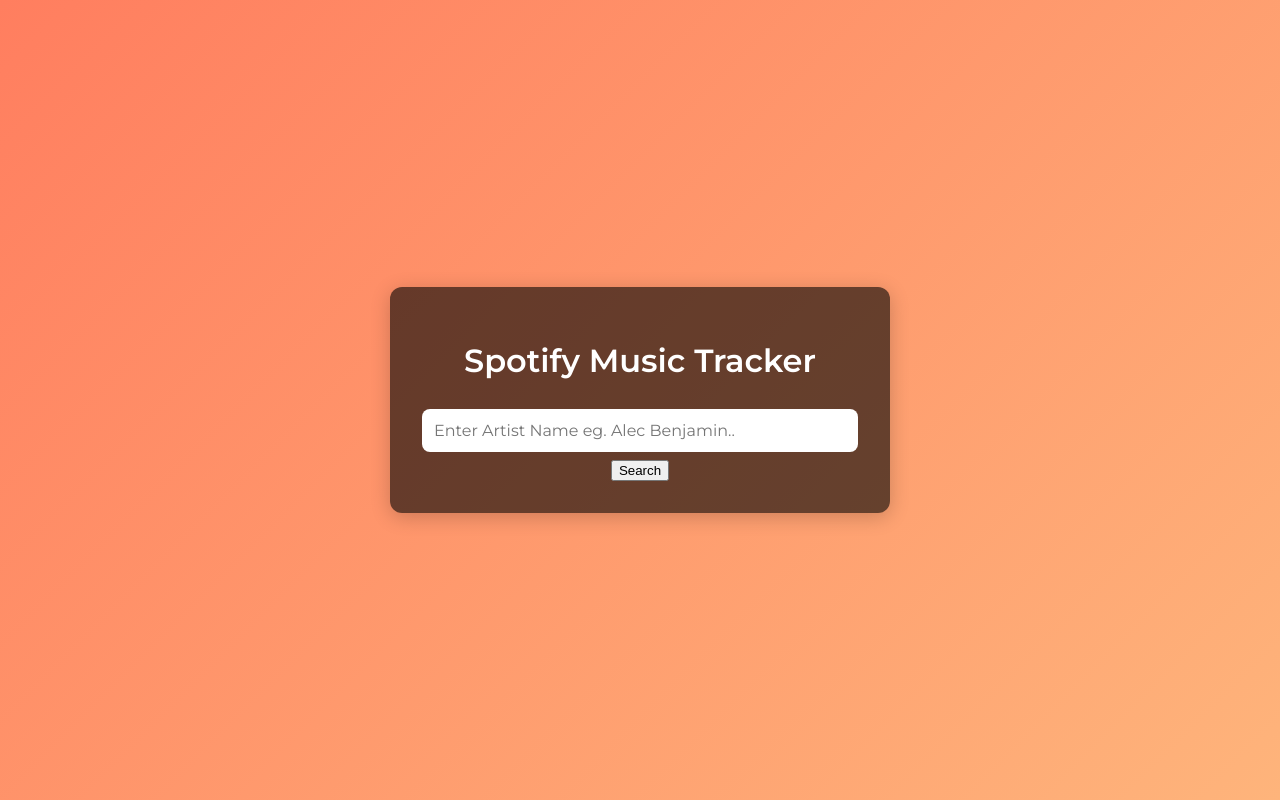
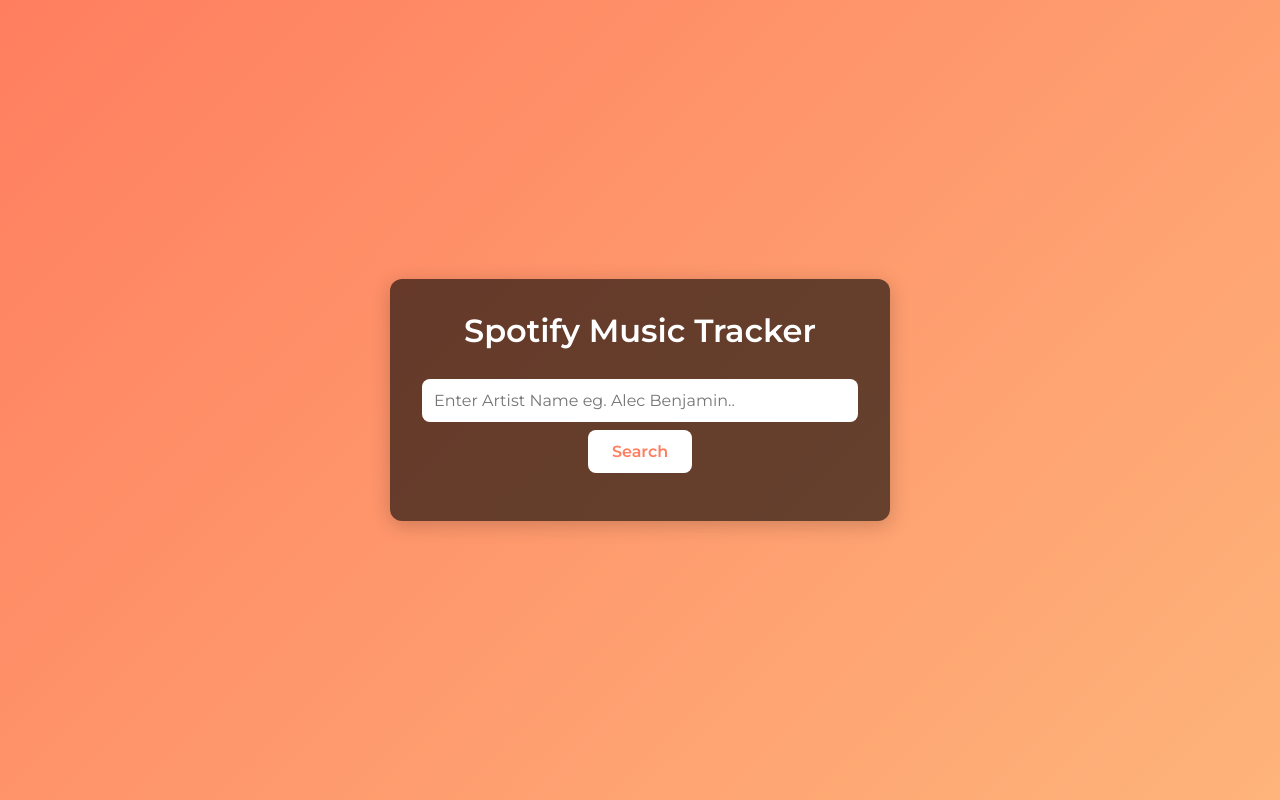
Before and after one commit to Afia-Yeboah/comp1073Assign3, a website: page index.html in a window 1280 px wide. Drawn offline with Linux system fonts and the light colour scheme; sample sign-in values are in the browser's storage.

Commit message:
Enhanced the output of the details

```diff
--- a/css/styles.css
+++ b/css/styles.css
@@ -35,3 +35,32 @@
     font-size: 1rem;
     font-family: inherit;
 }
+
+button {
+    padding: 0.75rem 1.5rem;
+    margin-bottom: 1rem;
+    border: none;
+    border-radius: 8px;
+    background: white;
+    color: #ff7e5f;
+    font-size: 1rem;
+    font-family: inherit;
+    font-weight: 600;
+    cursor: pointer;
+    transition: background 0.3s ease;
+}
+
+button:hover {
+    background: #19a8be;
+}
+
+h1 {
+    margin-top: 0;
+    font-weight: 600;
+}
+
+#output {
+    display: flex;
+    flex-direction: column;
+    gap: 1rem;
+}
```
